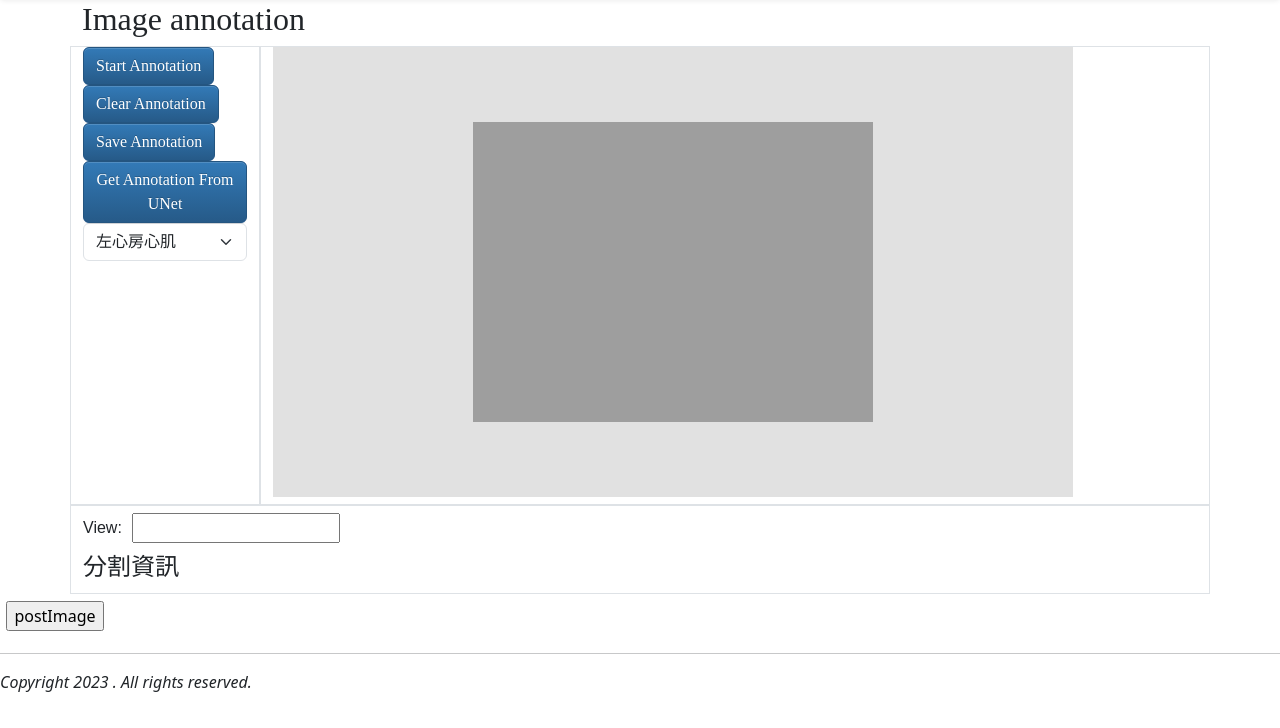
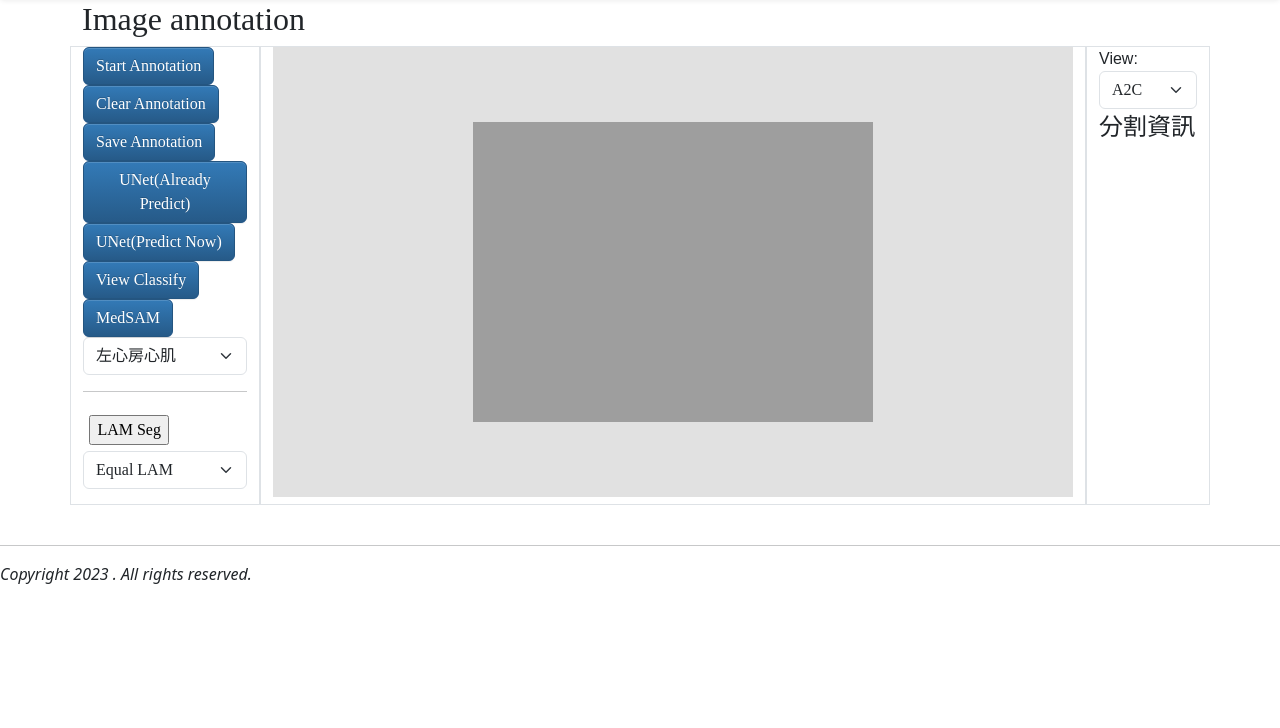
Before and after one commit to chi-chun-1999/EC_annotation_seg, a Django app: page /readImage/ in a window 1280 px wide. Shown: the part 72-800 px from the top of the page. Run offline with Django 4.2, Linux system fonts and the light colour scheme; some libraries are stand-ins or nearby versions.

Commit message:
finish to fasapi to get UNet, View Classify and MedSAM request, and correctly response

```diff
--- a/annotate/views.py
+++ b/annotate/views.py
@@ -53,6 +53,7 @@ def readImage(request):
 
     return render(request, 'annotate/readImage.html',locals())
 
+
 @csrf_exempt
 def getAnnotationFromUNet(request):
 
--- a/static/annotate/js/script.js
+++ b/static/annotate/js/script.js
@@ -1,4 +1,6 @@
 // JavaScript code for polygon annotation tool
+
+
 const canvas = document.getElementById('annotationCanvas');
 const ctx = canvas.getContext('2d');
 const image = document.getElementById('annotatableImage');
@@ -82,13 +84,14 @@ function initCanvas() {
     // ctx.fillRect(0, 0, canvas.width, canvas.height);
     // ctx.drawImage(image, 0, 0);
     drawImage();
+    view = document.getElementById('view_select').value;
 }
 
 selectPolygonArea.addEventListener('change', choosePolygonArea);
 
 function choosePolygonArea() {
-    let area = selectPolygonArea.value;
-    console.log('area: ' + area);
+    annoateArea = selectPolygonArea.value;
+    console.log('area: ' + annoateArea);
 
 }
 
@@ -126,7 +129,11 @@ document.getElementById('btn_delete_LVM').addEventListener('click', deleteAnnota
 document.getElementById('btn_delete_LAM').addEventListener('click', deleteAnnotationArea('LAM'));
 
 // Function to change the view
-document.getElementById('text_view').addEventListener('change', viewChange);
+document.getElementById('view_select').addEventListener('change', viewChange);
+
+
+
+
 
 
 // Event listeners for mouse actions
@@ -136,14 +143,14 @@ canvas.addEventListener('mousedown', (e) => {
     let canvas_y = e.clientY - canvas.getBoundingClientRect().top;
 
     // absoulte position
-    x = (canvas_x - imgTopX) / scale;
-    y = (canvas_y - imgTopY) / scale;
+    let x = (canvas_x - imgTopX) / scale;
+    let y = (canvas_y - imgTopY) / scale;
 
     // absolute position on the image
     // absolute_x_img = x - imgTopX;
     // absolute_y_img = y - imgTopY;
-    absolute_x_img = x;
-    absolute_y_img = y;
+    let absolute_x_img = x;
+    let absolute_y_img = y;
 
     if (e.button === 1) {
         isDragging = true;
@@ -174,7 +181,20 @@ canvas.addEventListener('mousedown', (e) => {
         });
         drawImage();
         // console.log('mousdown ---- ')
+    } else if (isDrawingMedSAM) {
+        console.log('isDrawingMedSAM');
+        points = [];
+        points.push({
+            x: absolute_x_img,
+            y: absolute_y_img
+        });
+        points.push({
+            x: absolute_x_img,
+            y: absolute_y_img
+        });
+        drawImage();
     }
+
 
     // if isEditing, then select the point to edit
     // if the mouse is close to a point, then select it
@@ -310,6 +330,29 @@ canvas.addEventListener('mousemove', (e) => {
         lastMouseX = e.clientX;
         lastMouseY = e.clientY;
         drawImage();
+    }
+    if (isDrawingMedSAM) {
+        if (points.length == 2) {
+            let canvas_x = e.clientX - canvas.getBoundingClientRect().left;
+            let canvas_y = e.clientY - canvas.getBoundingClientRect().top;
+
+            // absoulte position
+            let x = (canvas_x - imgTopX) / scale;
+            let y = (canvas_y - imgTopY) / scale;
+
+            // absolute position on the image
+            // absolute_x_img = x - imgTopX;
+            // absolute_y_img = y - imgTopY;
+            let absolute_x_img = x;
+            let absolute_y_img = y;
+
+            points[1] = {
+                x: absolute_x_img,
+                y: absolute_y_img
+            };
+            drawImage();
+
+        }
     } else {
         // find mouse in which area
         let x = e.clientX - canvas.getBoundingClientRect().left;
@@ -332,6 +375,16 @@ canvas.addEventListener('mouseup', () => {
         isDragging = false;
     }
 
+    if (isDrawingMedSAM) {
+        isDrawingMedSAM = false;
+		canvas.style.cursor = 'auto';
+        MedSAMGetSeg(points)
+        points = [];
+        drawImage();
+
+    }
+
+
 });
 
 
@@ -340,41 +393,19 @@ function deleteAnnotationArea(area) {
         console.log('deleteAnnotationArea: ' + area);
         _polygonAreaPoints[area].points = [];
         _polygonAreaPoints[area].checkbox = false;
-		document.getElementById('div_checkbox_' + area).style.display = 'none';
+        document.getElementById('div_checkbox_' + area).style.display = 'none';
         drawImage();
     }
 }
 
 function viewChange() {
 
-	view = document.getElementById('text_view').value;
-	console.log('view: ' + view);
+    view = document.getElementById('view_select').value;
+    // console.log('view: ' + view);
 
 }
 
-document.getElementById('btn_post_image').addEventListener('click', testPostImage);
 
-function testPostImage() {
-	console.log('testPostImage');
-	// var imageDataURL = image.toDataURL('image/png');
-
-	data = {
-		// 'csrfmiddlewaretoken': '{{ csrf_token }}',
-		'img': image.src,
-		'view': view
-	}
-
-	$.ajax({
-		type: "POST",
-		url: "http://192.168.195.98:8080/CAMUSegmentation",
-		data: JSON.stringify(data),
-		headers: { 'Content-Type': 'application/json' },
-		success: function(response) {
-			// alert(response);
-			console.log(response);
-		}
-	})
-}
 
 
 
@@ -599,6 +630,23 @@ function drawNewPolygon() {
             ctx.fill();
         }
     }
+
+    if (isDrawingMedSAM) {
+
+        if (points.length == 2) {
+            ctx.beginPath();
+
+            draw_point0 = calculateDrawPointsPosition(points[0]);
+            draw_point1 = calculateDrawPointsPosition(points[1]);
+            ctx.rect(draw_point0.x, draw_point0.y, draw_point1.x - draw_point0.x, draw_point1.y - draw_point0.y);
+
+            // ctx.rect(points[0].x, points[0].y, points[1].x - points[0].x, points[1].y - points[0].y);
+            ctx.strokeStyle = linecolor;
+            ctx.lineWidth = 2;
+            ctx.stroke();
+
+        }
+    }
 }
 
 function drawArea(area_points, color = 'rgb(255, 0, 0)', istarget = false) {
--- /dev/null
+++ b/static/annotate/js/seg.js
@@ -0,0 +1,116 @@
+document.getElementById('btn_UNet').addEventListener('click', UNetGetSeg);
+
+document.getElementById('btn_viewClassify').addEventListener('click', viewClassify);
+
+document.getElementById('btn_MedSAM').addEventListener('click', function() {
+    isDrawingMedSAM = true;
+    canvas.style.cursor = 'crosshair';
+});
+
+let isDrawingMedSAM = false;
+
+function UNetGetSeg() {
+    // console.log('testPostImage');
+    // var imageDataURL = image.toDataURL('image/png');
+
+    data = {
+        // 'csrfmiddlewaretoken': '{{ csrf_token }}',
+        'img': image.src,
+        'view': view
+    }
+
+    $.ajax({
+        type: "POST",
+        url: "http://192.168.195.98:8080/CAMUSegmentation",
+        data: JSON.stringify(data),
+        headers: {
+            'Content-Type': 'application/json'
+        },
+        success: function(response) {
+            // alert(response);
+            // console.log(response['la_polygon_points']);
+            // console.log(response['la_polygon_points']);
+            tmp = []
+            for (let key in response['la_polygon_points']) {
+                tmp.push({
+                    x: response['la_polygon_points'][key][0],
+                    y: response['la_polygon_points'][key][1]
+                })
+            }
+            _polygonAreaPoints['LA'].points = tmp;
+            _polygonAreaPoints['LA'].checkbox = true;
+
+            tmp = []
+            for (let key in response['lv_polygon_points']) {
+                tmp.push({
+                    x: response['lv_polygon_points'][key][0],
+                    y: response['lv_polygon_points'][key][1]
+                })
+            }
+            _polygonAreaPoints['LV'].points = tmp;
+            _polygonAreaPoints['LV'].checkbox = true;
+            drawImage();
+        },
+    })
+}
+
+
+function viewClassify() {
+    console.log('viewClassify');
+    data = {
+        'img': image.src,
+        'view': view
+    }
+
+    $.ajax({
+        type: "POST",
+        url: "http://192.168.195.98:8080/viewClassification",
+        data: JSON.stringify(data),
+        headers: {
+            'Content-Type': 'application/json'
+        },
+        success: function(response) {
+            console.log(response);
+            document.querySelector('#view_select').value = response['view'];
+            view = response['view'];
+        },
+    })
+}
+
+
+function MedSAMGetSeg(prompt_bbox) {
+    // console.log('MedSAMGetSeg', prompt_bbox);
+    data = {
+        'img': image.src,
+        'prompt_bbox': prompt_bbox
+    }
+
+    $.ajax({
+        type: "POST",
+        url: "http://192.168.195.98:8888/MedSAMSegmentation",
+        data: JSON.stringify(data),
+        headers: {
+            'Content-Type': 'application/json'
+        },
+        success: function(response) {
+            // console.log(response['polygon_points']);
+
+            tmp = []
+            for (let key in response['polygon_points']) {
+                tmp.push({
+                    x: response['polygon_points'][key][0],
+                    y: response['polygon_points'][key][1]
+                })
+            }
+            _polygonAreaPoints[selectPolygonArea.value].points = tmp;
+            _polygonAreaPoints[selectPolygonArea.value].checkbox = true;
+			drawImage();
+        },
+
+    })
+}
+
+
+function EqualLAMSeg(params) {
+
+}
--- a/template/annotate/readImage.html
+++ b/template/annotate/readImage.html
@@ -24,7 +24,13 @@
                         <br>
                         <button class="btn btn-primary" id="saveAnnotation">Save Annotation</button>
                         <br>
-                        <button class="btn btn-primary" id="getAnnotationFromUNet">Get Annotation From UNet</button>
+                        <button class="btn btn-primary" id="getAnnotationFromUNet">UNet(Already Predict)</button>
+                        <br>
+						<button class="btn btn-primary" id="btn_UNet">UNet(Predict Now)</button>
+                        <br>
+                        <button class="btn btn-primary" id="btn_viewClassify">View Classify</button>
+                        <br>
+                        <button class="btn btn-primary" id="btn_MedSAM">MedSAM</button>
                         <br>
                     </div>
                     <select class="form-select" id='polygonArea'>
@@ -33,46 +39,52 @@
                         <option value="LVM">左心室心肌</option>
                         <option value="LV">左心室</option>
                     </select>
+                    <hr>
+                    <input type="button" name="btn_LAM_seg" id="btn_LAM_seg" value="LAM Seg">
+                    <select class="form-select" id='select_LAM_mth'>
+                        <option value="EqualLAM" selected>Equal LAM</option>
+                        <option value="SnakeLAM">Snake LAM</option>
+                    </select>
                 </div>
                 <div class="col border">
                     <canvas id="annotationCanvas" width="800" height="450"></canvas>
                 </div>
                 <div class="col border">
-
-					<label>View:</label>
-
-					<input type='text' id='text_view' maxlength="10" >
+                    <label>View:</label>
+                    <select class="form-select" id='view_select'>
+                        <option value="2ch">A2C</option>
+                        <option value="3ch">A3C</option>
+                        <option value="4ch">A4C</option>
+                    </select>
                     <legend>分割資訊</legend>
                     <div id="annotationCheckbox"></div>
                     <div style='display:none' id='div_checkbox_LAM'>
                         <input type="checkbox" name="LAM" id="checkbox_LAM">
                         <label for="LAM">左心房心肌</label>
-						<input type="button" id="btn_delete_LAM" value="delete">
+                        <input type="button" id="btn_delete_LAM" value="delete">
                         <br>
                     </div>
                     <div style='display:none' id='div_checkbox_LA'>
                         <input type="checkbox" name="LA" id="checkbox_LA">
                         <label for="LA">左心房</label>
-						<input type="button" id="btn_delete_LA" value="delete">
+                        <input type="button" id="btn_delete_LA" value="delete">
                         <br>
                     </div>
                     <div style='display:none' id='div_checkbox_LVM'>
                         <input type="checkbox" name="LVM" id="checkbox_LVM">
                         <label for="LVM">左心室心肌</label>
-						<input type="button" id="btn_delete_LVM" value="delete">
+                        <input type="button" id="btn_delete_LVM" value="delete">
                         <br>
                     </div>
                     <div style='display:none' id='div_checkbox_LV'>
                         <input type="checkbox" name="LV" id="checkbox_LV">
                         <label for="LA">左心室</label>
-						<input type="button" id="btn_delete_LV" value="delete">
+                        <input type="button" id="btn_delete_LV" value="delete">
                         <br>
                     </div>
                 </div>
             </div>
         </div>
-
-		<input type="button" name="" id="btn_post_image" value="postImage">
         <br>
     </body>
     <div id="contextMenu" style="position: absolute; display: none;">
@@ -84,4 +96,5 @@
     <fieldset>
     </fieldset>
     <script src="{%static 'annotate/js/script.js' %}"></script>
+    <script src="{%static 'annotate/js/seg.js' %}"></script>
 {% endblock content %}
```
